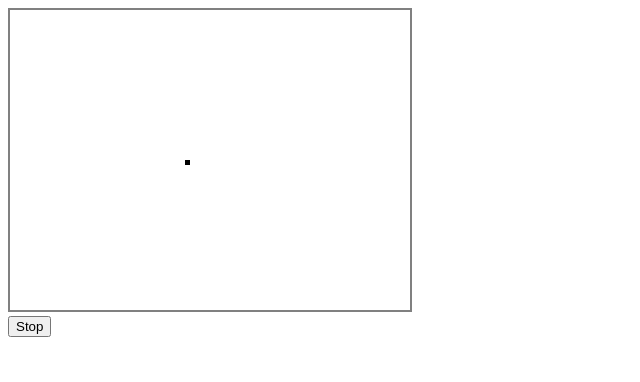
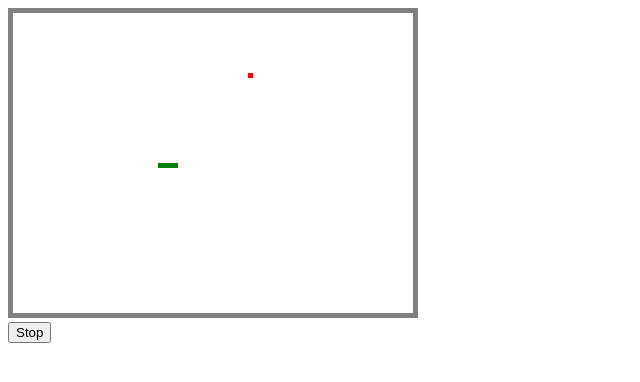
Before and after one commit to aysommer/snake-game, a plain HTML site: page index.html in a window 1280 px wide. Both pictures are taken after a click on the button "Start". Shown: the whole page, without its empty margins (0-640 px from the left). Drawn offline with Linux system fonts and the light colour scheme.

Commit message:
Movement logic and eat logic.

```diff
--- a/main.js
+++ b/main.js
@@ -23,9 +23,11 @@ const GAME_MODES = {
 };
 
 const RENDER_MS = 60;
-const MOVE_SPEED_MS = 500;
+const MOVE_SPEED_MS = 250;
 const SHIFT_SIZE = 5;
 const SNAKE_BLOCK_SIZE = 5;
+const APPLE_BLOCK_SIZE = SNAKE_BLOCK_SIZE;
+const SNAKE_SIZE = 4;
 
 class InputController {
    actions = {};
@@ -68,7 +70,6 @@ class InputController {
 
 class GameController {
    gameMode = GAME_MODES.IDLE;
-   direction = ACTIONS.LEFT;
 
    constructor() {
       this.canvas = document.getElementById('canvas');
@@ -93,10 +94,6 @@ class GameController {
             }
          }
       });
-      this.position = {
-         x: this.canvas.clientWidth / 2,
-         y: this.canvas.clientHeight / 2
-      };
    }
 
    render = () => {
@@ -105,11 +102,24 @@ class GameController {
    }
 
    draw = () => {
+      // Snake.
+      this.context.fillStyle = "green";
+      this.snake.forEach((block) => {
+         this.context.fillRect(
+            block.x,
+            block.y,
+            SNAKE_BLOCK_SIZE,
+            SNAKE_BLOCK_SIZE
+         );
+      });
+
+      // Apple.
+      this.context.fillStyle = "red";
       this.context.fillRect(
-         this.position.x,
-         this.position.y,
-         SNAKE_BLOCK_SIZE,
-         SNAKE_BLOCK_SIZE
+         this.apple.x,
+         this.apple.y,
+         APPLE_BLOCK_SIZE,
+         APPLE_BLOCK_SIZE
       );
    }
 
@@ -118,16 +128,54 @@ class GameController {
    }
 
    move = () => {
-      switch (this.direction) {
-         case ACTIONS.UP: this.position.y -= SHIFT_SIZE; break;
-         case ACTIONS.LEFT: this.position.x -= SHIFT_SIZE; break;
-         case ACTIONS.DOWN: this.position.y += SHIFT_SIZE; break;
-         case ACTIONS.RIGHT: this.position.x += SHIFT_SIZE; break;
+      this.checkCollision();
+
+      let pastBlock;
+
+      this.snake.forEach((block, index) => {
+         if (index === 0) {
+            // Head logic.
+            pastBlock = { ...block };
+            switch (this.direction) {
+               case ACTIONS.UP: this.snake[index].y -= SHIFT_SIZE; break;
+               case ACTIONS.LEFT: this.snake[index].x -= SHIFT_SIZE; break;
+               case ACTIONS.DOWN: this.snake[index].y += SHIFT_SIZE; break;
+               case ACTIONS.RIGHT: this.snake[index].x += SHIFT_SIZE; break;
+            }
+         } else {
+            // Body logic
+            this.snake[index] = pastBlock;
+            pastBlock = { ...block };
+         }
+      });
+   }
+
+   checkCollision = () => {
+      if (this.canEatApple()) {
+         this.apple = this.getApple();
+         this.increaseSnake();
       }
    }
 
+   canEatApple = () => {
+      return (
+         this.apple.x === this.snake[0].x &&
+         this.apple.y === this.snake[0].y
+      )
+   }
+
+   increaseSnake = () => {
+      const lastBlock = { ...this.snake[this.snake.length - 1] };
+      // setTimeout(() => {
+         this.snake.push(lastBlock);
+      // }, MOVE_SPEED_MS);
+   }
+
    start = () => {
+      this.snake = this.getDefaultSnake();
+      this.apple = this.getApple();
       this.gameMode = GAME_MODES.PLAYING;
+      this.direction = ACTIONS.LEFT;
       this.gameModeButton.innerText = 'Stop';
       this.renderInterval = setInterval(this.render, RENDER_MS);
       this.moveInterval = setInterval(this.move, MOVE_SPEED_MS);
@@ -144,6 +192,46 @@ class GameController {
       clearInterval(this.moveInterval);
    }
 
+   getApple = () => {
+      let isValidPos = false;
+      let randomApple;
+
+      while (!isValidPos) {
+         randomApple = {
+            x: this.getRandomInt(this.canvas.clientWidth),
+            y: this.getRandomInt(this.canvas.clientHeight)
+         };
+         const isMultiplePos = (
+            randomApple.x % APPLE_BLOCK_SIZE === 0 &&
+            randomApple.y % APPLE_BLOCK_SIZE === 0
+         );
+         if (isMultiplePos) {
+            isValidPos = !this.snake.some((block) => {
+               return (
+                  block.x === randomApple.x &&
+                  block.y === randomApple.y
+               )
+            })
+         }
+      }
+
+      return randomApple;
+   }
+
+   getDefaultSnake = () => {
+      return new Array(SNAKE_SIZE).fill(null).map((_, index) => {
+         return {
+            x: this.canvas.clientWidth / 2 + (SNAKE_BLOCK_SIZE * index),
+            y: this.canvas.clientHeight / 2
+         }
+      })
+   }
+
+   getRandomInt = (max) => {
+      max = Math.floor(max);
+      return Math.floor(Math.random() * (max - 0) + 0);
+   }
+
    handleGameModeButtonClick = () => {
       const callback = {
          [GAME_MODES.IDLE]: this.start,
--- a/styles.css
+++ b/styles.css
@@ -1,5 +1,5 @@
 #canvas {
-   border: solid 2px gray;
+   border: solid 5px gray;
 }
 
 #gameModeButton {
```
